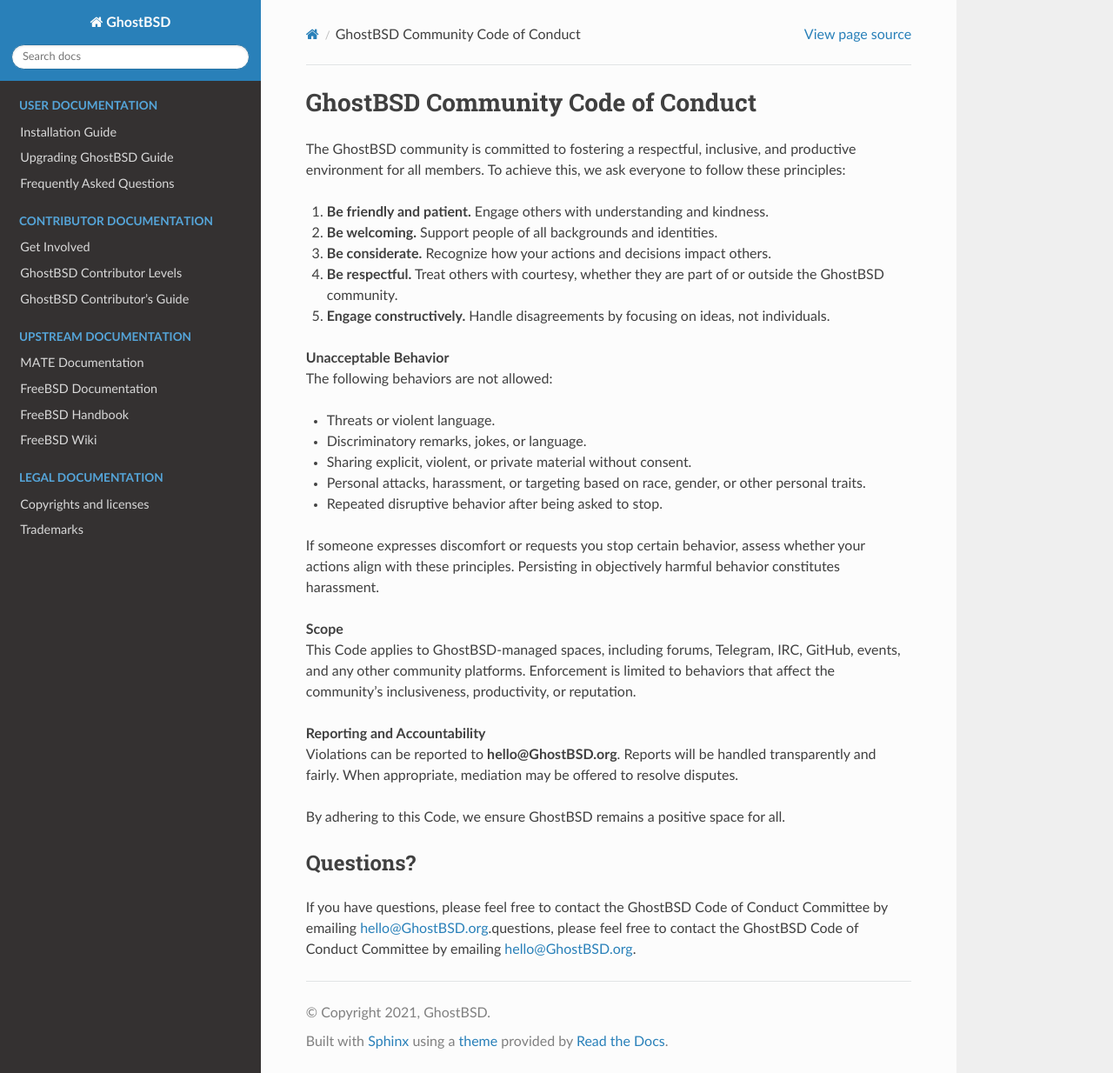
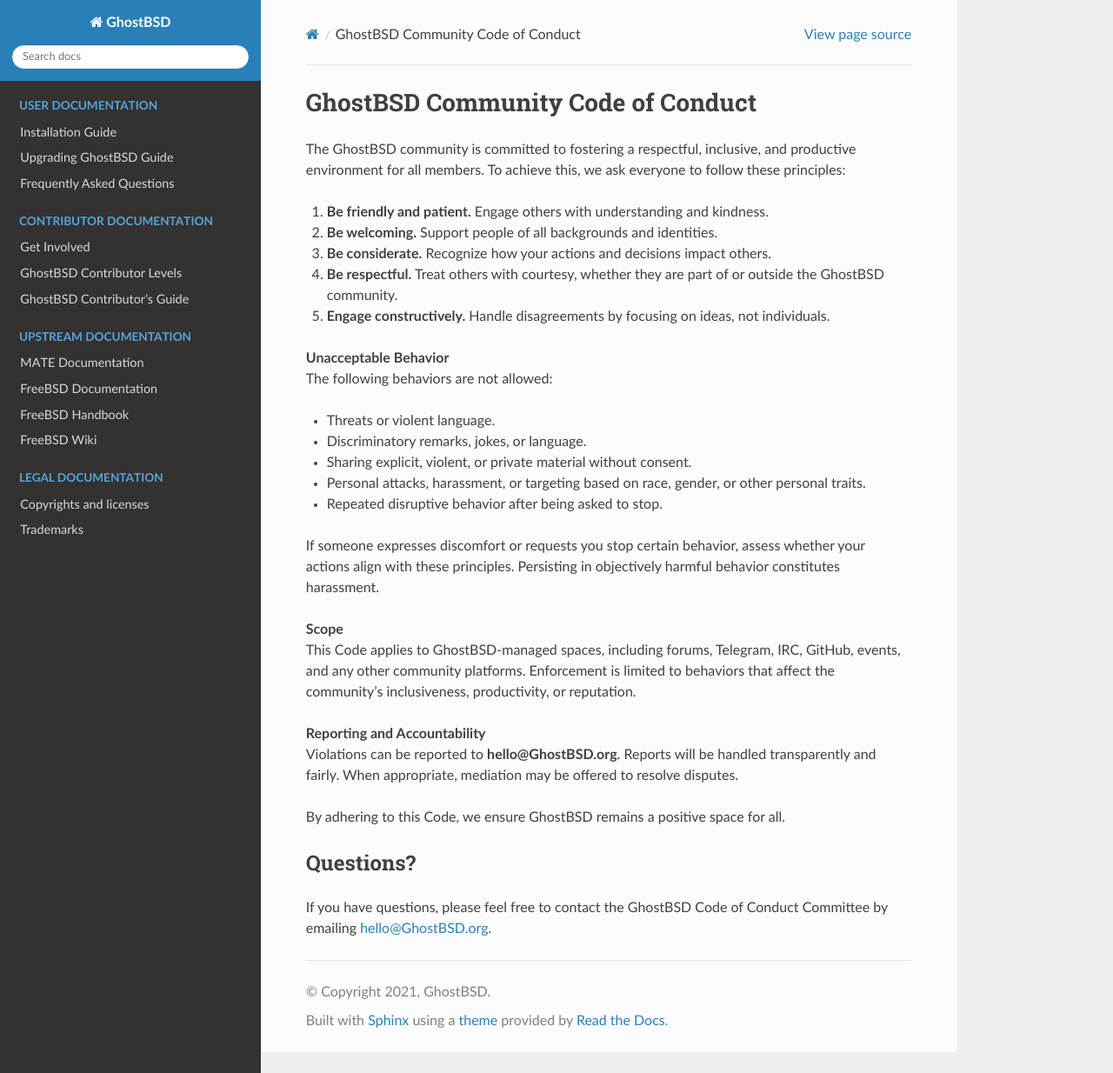
Before and after one commit to ghostbsd/documentation, a Sphinx documentation site: the page built from source/CoC.md, in a window 1280 px wide and 1234 px high. Shown: the whole window at 87% size. Built offline with Sphinx 7.4.7 and the Read the Docs theme 3.1.0, drawn with Linux system fonts in a browser that asks for light colours.

Commit message:
Fixed ## Questions?

```diff
--- a/source/CoC.md
+++ b/source/CoC.md
@@ -28,4 +28,4 @@
 By adhering to this Code, we ensure GhostBSD remains a positive space for all.
 
 ## Questions?
-If you have questions, please feel free to contact the GhostBSD Code of Conduct Committee by emailing [hello@GhostBSD.org](mailto:hello@GhostBSD.org?subject=Code%20of%20Conduct%20Question).questions, please feel free to contact the GhostBSD Code of Conduct Committee by emailing [hello@GhostBSD.org](mailto:hello@GhostBSD.org?subject=Code%20of%20Conduct%20Question).
+If you have questions, please feel free to contact the GhostBSD Code of Conduct Committee by emailing [hello@GhostBSD.org](mailto:hello@GhostBSD.org?subject=Code%20of%20Conduct%20Question).
```
